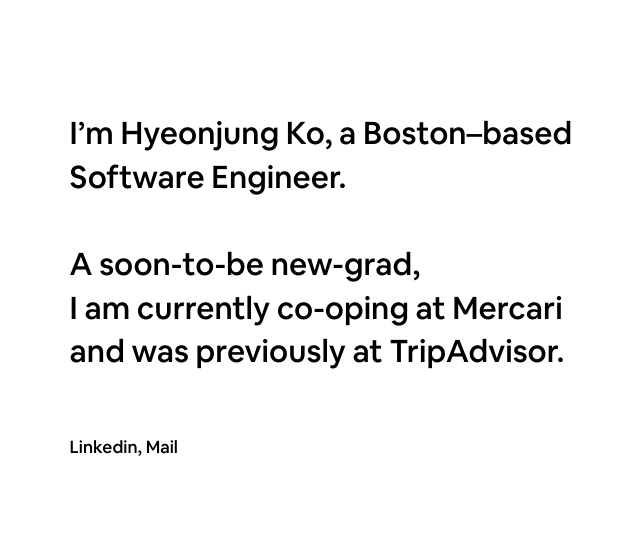
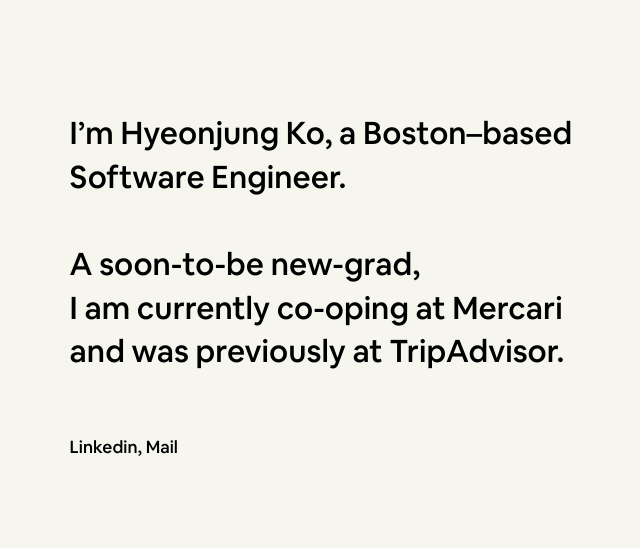
Before and after one commit to hyeonjungko/hyeonjungko.com, a Gatsby site: page / in a window 1280 px wide. Shown: the whole page, without its empty margins (128-768 px from the left). Built offline with nearby package versions, Linux system fonts and the light colour scheme; Gatsby itself is replaced by a stand-in of ours.

Commit message:
changed background color

```diff
--- a/src/styles/global.css
+++ b/src/styles/global.css
@@ -46,7 +46,7 @@
     }
 
 html {
-    background-color: white;
+    background-color: #f6f6ef;
     font-family:'Airbnb Cereal App Book';
     font-size: 16px;
     overflow-y: scroll;
```
